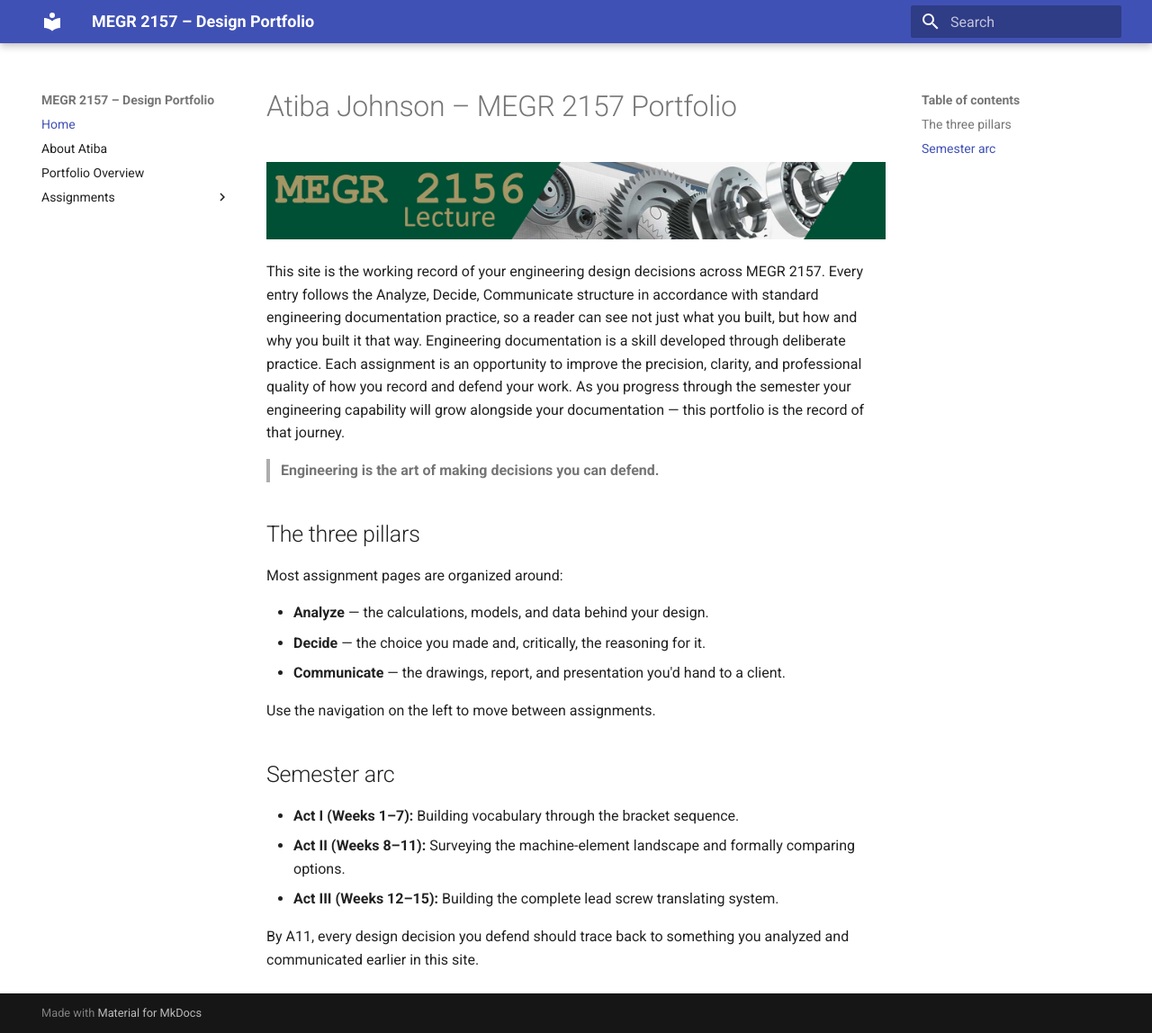
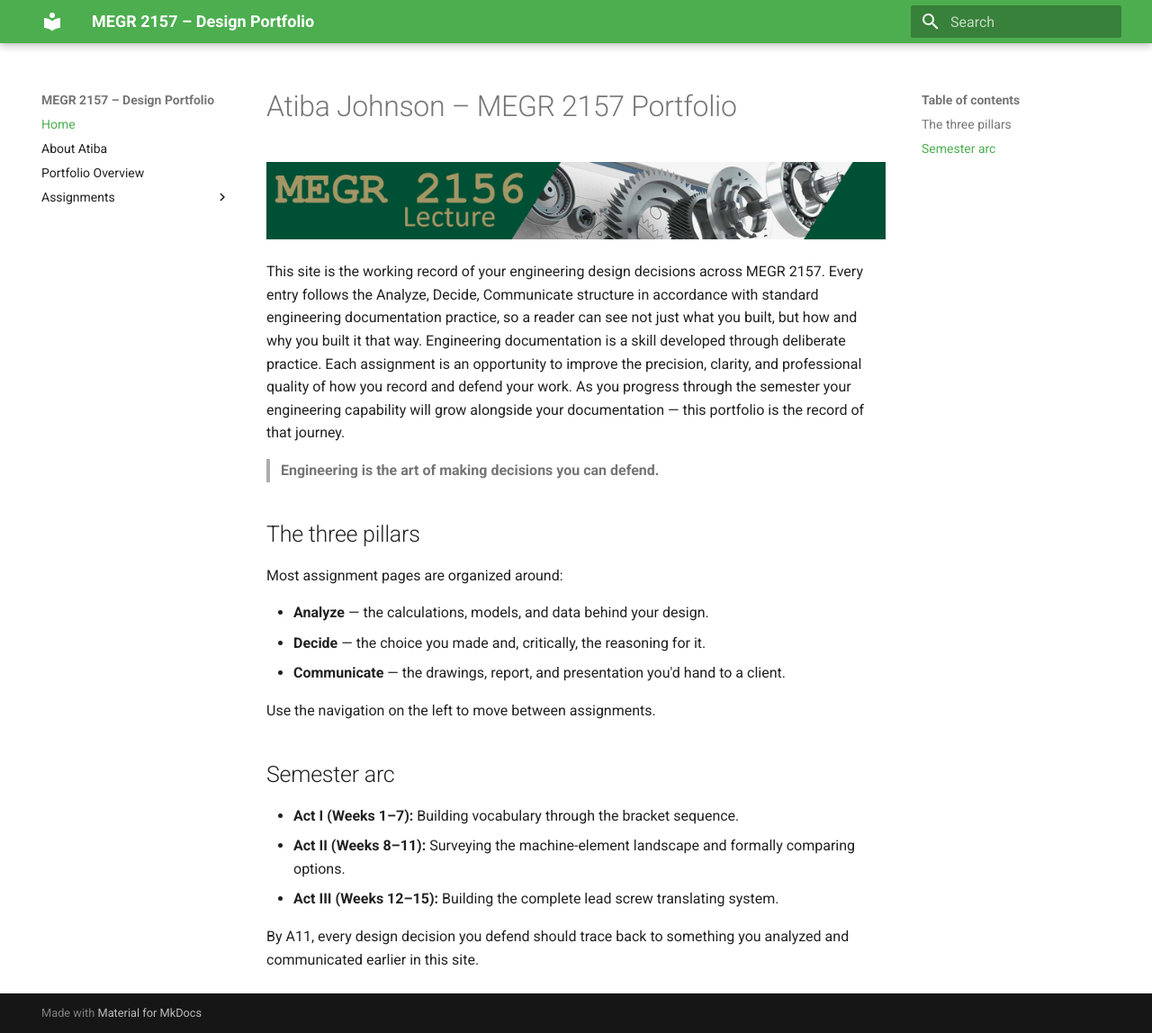
Before and after one commit to AtibaJ/megr2157-portfolio, an MkDocs documentation site: the page built from docs/index.md, in a window 1280 px wide and 1148 px high. Shown: the whole window at 90% size. Built offline with MkDocs 1.6.1 and Material for MkDocs 9.7.7, drawn with Linux system fonts in a browser that asks for light colours.

Commit message:
Change theme gradient to palette in mkdocs.yml

```diff
--- a/mkdocs.yml
+++ b/mkdocs.yml
@@ -3,7 +3,7 @@ site_description: Design portfolio documentation, built with the Analyze / Decid
 
 theme:
   name: material
-  gradient:
+  palette:
     primary: green
     secondary: yellow
   features:
```
